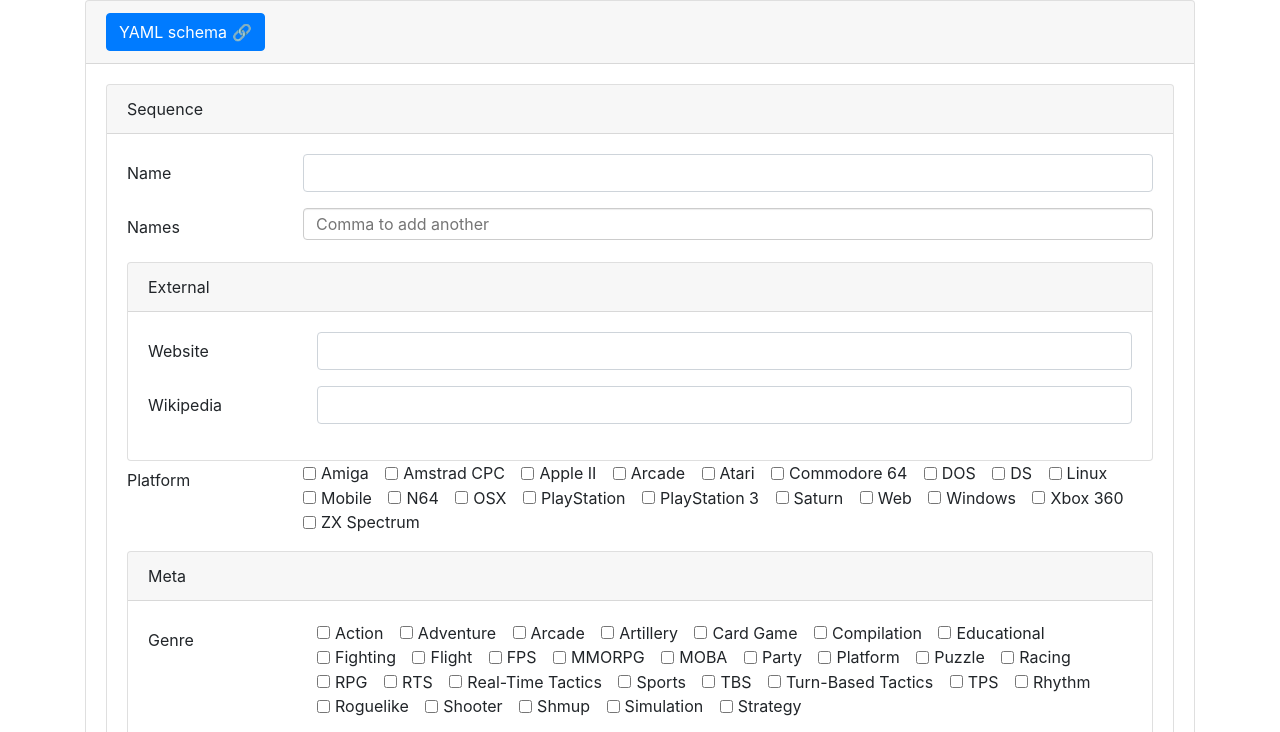
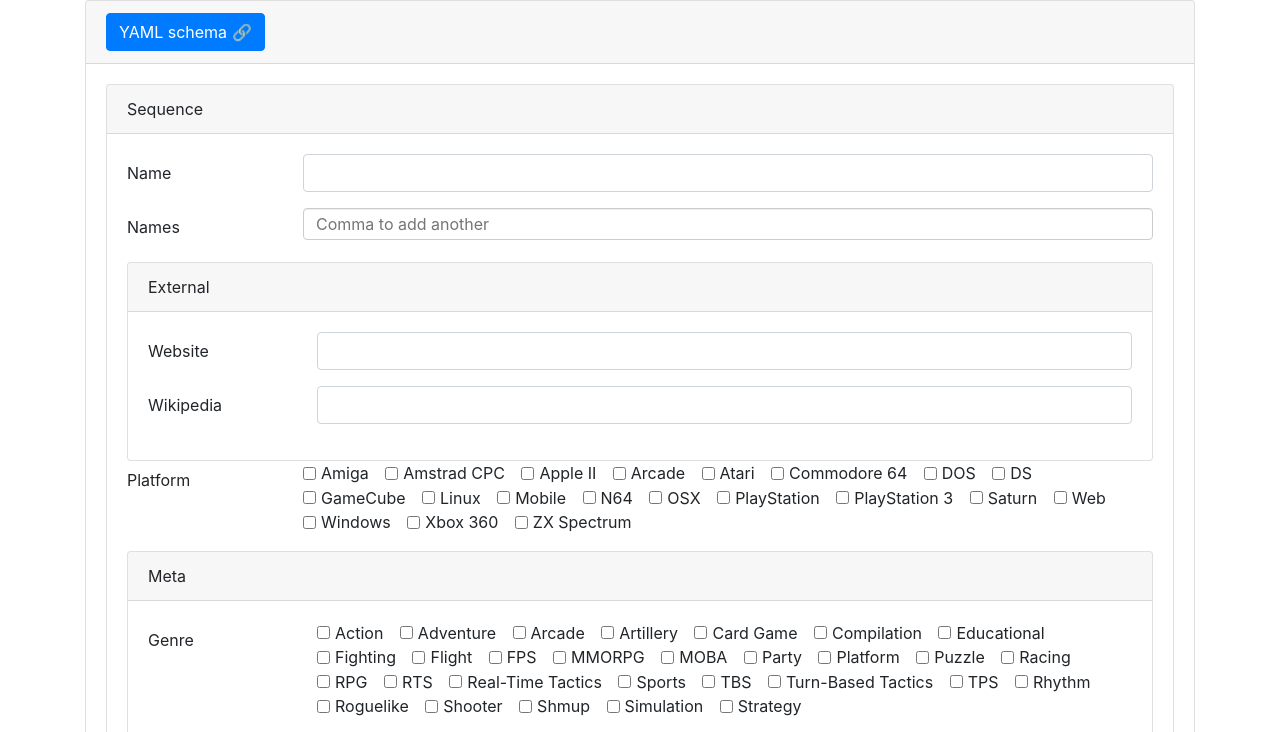
Before and after one commit to cxong/pykwalify-webform, a plain HTML site: page osgameclones/original.html in a window 1280 px wide. Shown: the top 732 px of the page. Drawn offline with nearby package versions, Linux system fonts and the light colour scheme.

Commit message:
Automated deployment: Fri Nov  8 02:52:32 UTC 2019 b9f91a7aa4e0db41dd3a13819d659d2e9d7c9c4a

```diff
--- a/osgameclones/original.html
+++ b/osgameclones/original.html
@@ -174,6 +174,7 @@ schema;platform:
   - Commodore 64
   - DOS
   - DS
+  - GameCube
   - Linux
   - Mobile
   - N64
@@ -448,6 +449,16 @@ type: seq
       <input
         type="checkbox"
         class="form-check-input"
+        id="[platform].GameCube"
+        name="[platform][]" value="GameCube"
+      >
+      <label for="[platform].GameCube" class="form-check-label">GameCube</label>
+    </div>
+
+    <div class="form-check form-check-inline">
+      <input
+        type="checkbox"
+        class="form-check-input"
         id="[platform].Linux"
         name="[platform][]" value="Linux"
       >
```
